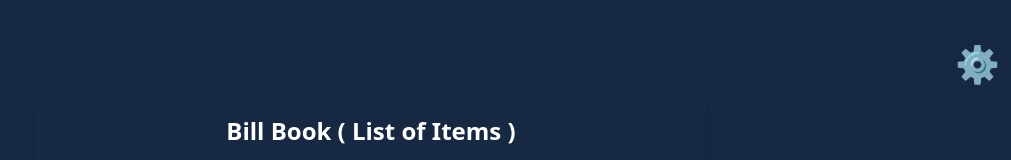
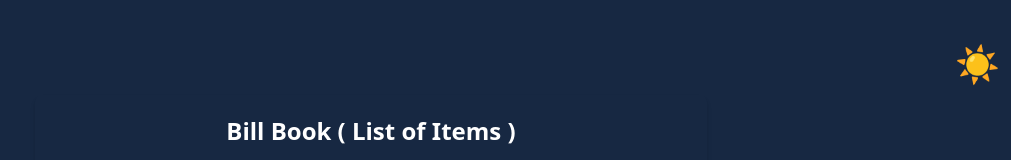
Before and after one commit to badevishal/bill-book, a React (Vite) app: page / in a window 1280 px wide. Shown: the top 160 px of the page, without its empty margins (269-1280 px from the left). Built offline with nearby package versions, Linux system fonts and the light colour scheme.

Commit message:
Add SUN logo to theme button

```diff
--- a/src/components/ThemeBtn.jsx
+++ b/src/components/ThemeBtn.jsx
@@ -27,7 +27,7 @@ function ThemeBtn() {
           onChange={themeBtnEvent}
           className="sr-only peer"
         />
-        <p className="w-11 h-6 text-4xl" title="Theme">{themeLogo ? "🌙" : "⚙️"}</p>
+        <p className="w-11 h-6 text-4xl" title="Theme">{themeLogo ? "🌙" : "☀️"}</p>
         {/* <div className="w-11 h-6 bg-gray-200 rounded-full after:h-5 after:w-5 after:rounded-full after:absolute after:top-[2px] after:left-[2px] after:bg-white after:border after:border-gray-300 after:transition-all peer peer-checked:after:translate-x-full peer-checked:bg-blue-600"></div> */}
       </label>
     </div>
```
